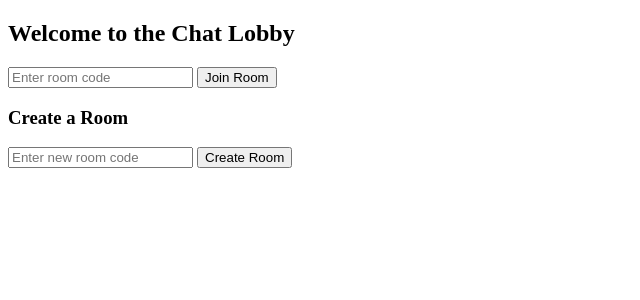
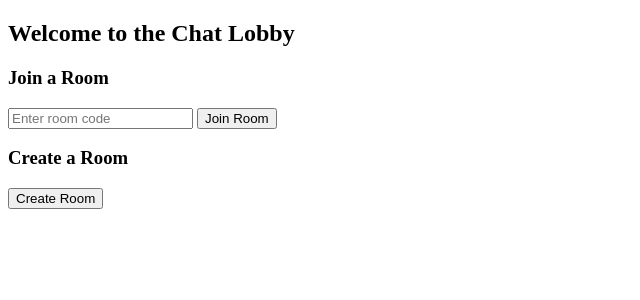
Before and after one commit to EasonMa1123/chatRoom, a Flask app: page /lobby in a window 1280 px wide. Shown: the top 300 px of the page, without its empty margins (0-640 px from the left). Run offline with Flask 3, Linux system fonts and the light colour scheme.

Commit message:
auto generate room code

```diff
--- a/app.py
+++ b/app.py
@@ -4,8 +4,7 @@ from flask import Flask, render_template, request, jsonify
 from encryption_V2 import Encrytion
 from DataBase import DataRecord
 from password_strength import password_strength_checker
-
-
+import random
 
 from email_sender import email_send
 
@@ -28,7 +27,9 @@ def home():
 
 @app.route('/create_room', methods=['POST'])
 def create_room():
-    room_code = request.form.get('room_code')
+
+    room_code = str(random.randint(1000, 9999))
+    print(room_code)
     if room_code in rooms:
         return jsonify({"Feedback": "Room already exists"})
     rooms[room_code] = []  # Create a new room with an empty message list
--- a/static/home.js
+++ b/static/home.js
@@ -95,9 +95,9 @@ function joinRoom() {
 
 function createRoom() {
     let roomCode = $("#new-room-code").val();
-    $.post('/create_room', {room_code: roomCode}, function(response) {
+    $.post('/create_room', function(response) {
         if (response.Feedback === "Room created") {
-            window.location.href = `/index/${roomCode}`;
+            window.location.href = `/index/${response.room_code}`;
         } else {
             alert(response.Feedback);
         }
--- a/static/script.js
+++ b/static/script.js
@@ -10,7 +10,7 @@ function logout(){
 }
 
 let roomCode = window.location.pathname.split("/").pop(); // Get room code from URL
-
+document.getElementById("room-code").textContent = roomCode; // Set room code in input field
 function check_invalid_enter() {
     if (sessionStorage.getItem("Username") == null) {
         alert("You must log in first!");
--- a/templates/index.html
+++ b/templates/index.html
@@ -13,6 +13,7 @@
         <input type="button" onclick="menu_open()" class="sidebar-item" id="open_menu_button" style="display: none;"></button>
     </div>
     <h1>Chat Room</h1>
+    <h1>Room Code: <span id="room-code"></span></h1>
     <div id="overlay-setting">
         <div id="setting-layer">
             <div id="setting-layout">
--- a/templates/lobby.html
+++ b/templates/lobby.html
@@ -15,13 +15,15 @@
 <body>
     <div id="container">
         <h2>Welcome to the Chat Lobby</h2>
+        <div class="processor">
+        <h3>Join a Room</h3>
         <input type="text" id="room-code" placeholder="Enter room code">
         <button onclick="joinRoom()">Join Room</button>
-
+        </div>
+        <div class="processor">
         <h3>Create a Room</h3>
-        <input type="text" id="new-room-code" placeholder="Enter new room code">
         <button onclick="createRoom()">Create Room</button>
-
+        </div>
 
     </div>
     <script type="text/javascript" src="{{ url_for('static', filename='home_event_script.js') }}"></script>
```
